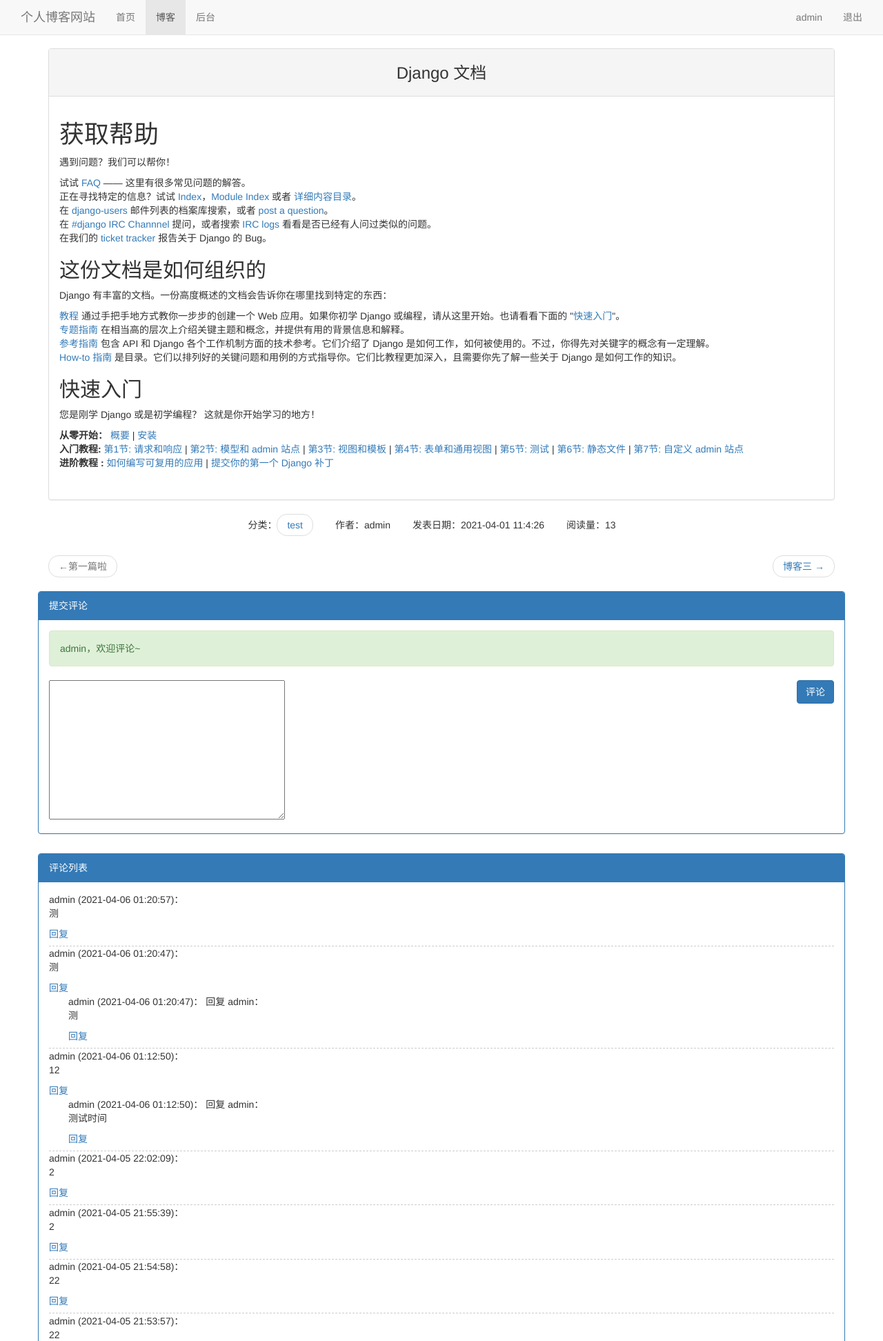
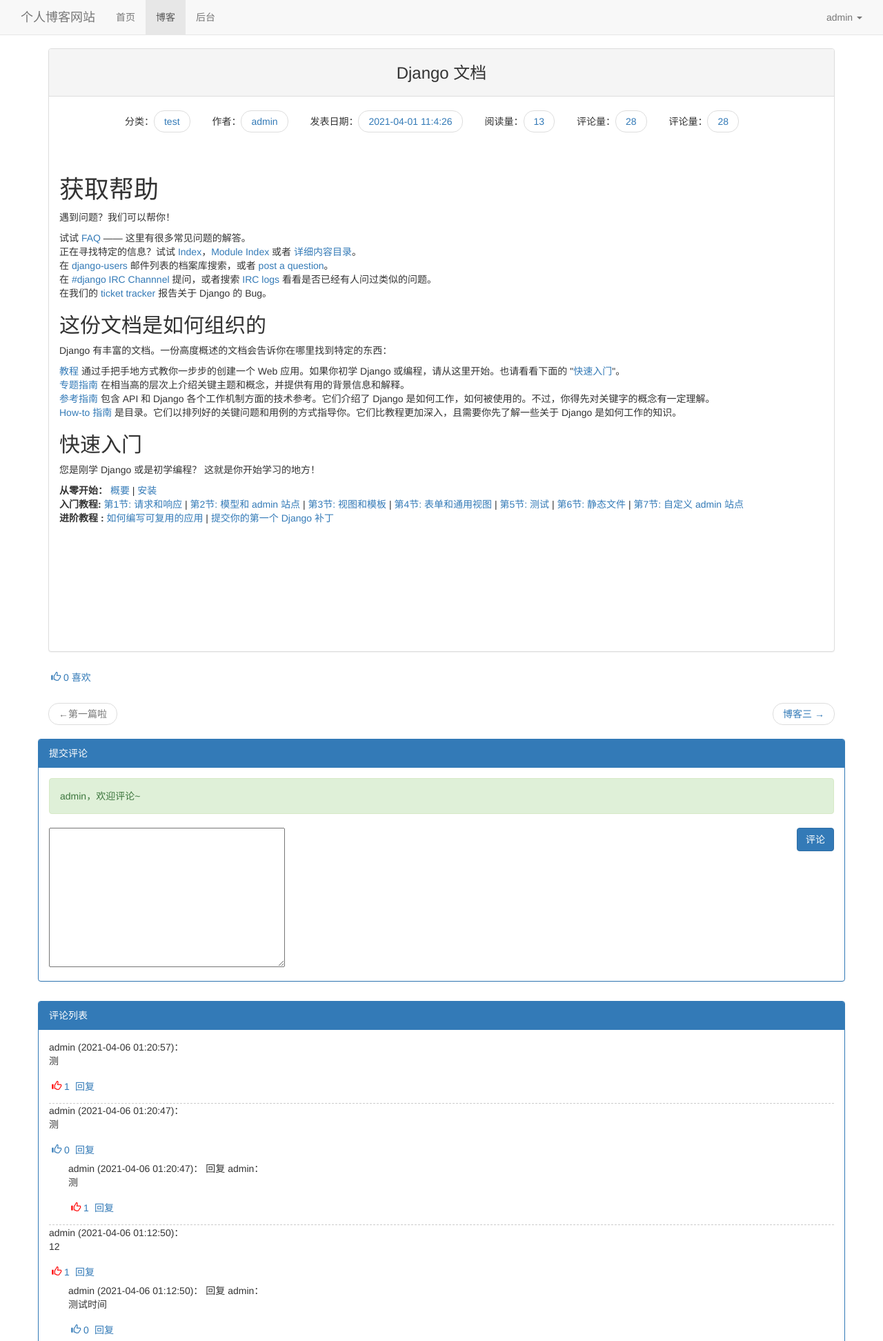
Before and after one commit to DaLongmao2/mysite, a Django app: page /blog/blog_detail/3 in a window 1280 px wide. Shown: the top 1944 px of the page at 69% size. Run offline with Django 3.2, Linux system fonts and the light colour scheme; a user stored in the database is signed in; data comes from the database, SQL or seed files in the repository; both versions use the stored data as it was after the commit; some libraries are stand-ins or nearby versions.

Commit message:
点赞功能完成。解决回复时间，统一的问题！

```diff
--- a/blog/views.py
+++ b/blog/views.py
@@ -1,6 +1,7 @@
 from django.contrib.contenttypes.models import ContentType
 
 from comment.models import Comment
+from mysite.forms import LoginForm
 from read_statistics.utils import read_statistics_once_read
 from django.shortcuts import render, get_object_or_404, redirect
 from blog.models import Blog, BlogType
@@ -102,10 +103,17 @@
     # Blog
     context['blog'] = blog
 
+    # 点赞登录
+    context['login_form'] = LoginForm()
+
     # 返回评论内容
     context['comments'] = comments
     # 返回 CommentForm 实例化表单
     context['comments_form'] = CommentForm(initial={'content_type': blog_content_type.model, 'object_id': blog_pk, 'reply_comment_id': 0})
+
+    # 查询 评论 的 数量
+    # context['comments_count'] = Comment.objects.filter(content_type=blog_content_type, object_id=blog.pk).count()
+    print(Comment.objects.filter(content_type=blog_content_type, object_id=blog.pk).count())
     response = render(request, "blog/blog_detail.html", context)
     # max_age 过期时间 多少秒之后
     # expires 指定时间过期
--- /dev/null
+++ b/comment/templatetags/comment_tages.py
@@ -0,0 +1,12 @@
+from django import template
+from comment.models import Comment
+from django.contrib.contenttypes.models import ContentType
+
+
+register = template.Library()
+
+
+@register.simple_tag
+def get_comment_count(obj):
+    content_type = ContentType.objects.get_for_model(obj)
+    return Comment.objects.filter(content_type=content_type, object_id=obj.pk).count()
--- /dev/null
+++ b/likes/templatetags/likes_tags.py
@@ -0,0 +1,28 @@
+from django import template
+from django.contrib.contenttypes.models import ContentType
+from ..models import LikeCount, LikeRecord
+
+
+register = template.Library()
+
+@register.simple_tag
+def get_like_count(obj):
+    content_type = ContentType.objects.get_for_model(obj)
+    like_count, created = LikeCount.objects.get_or_create(content_type=content_type, object_id=obj.pk)
+    return like_count.liked_num
+
+@register.simple_tag(takes_context=True)
+def get_like_status(context, obj):
+    content_type = ContentType.objects.get_for_model(obj)
+    user = context['user']
+    if not user.is_authenticated:
+        return ''
+    if LikeRecord.objects.filter(content_type=content_type, object_id=obj.pk, user=user).exists():
+        return 'active'
+    else:
+        return ''
+
+@register.simple_tag
+def get_content_type(obj):
+    content_type = ContentType.objects.get_for_model(obj)
+    return content_type.model
--- a/mysite/urls.py
+++ b/mysite/urls.py
@@ -15,6 +15,7 @@
     path('admin/', admin.site.urls),
 
     path('ckeditor/', include('ckeditor_uploader.urls')),
+    path('login_for_medal/', views.login_for_medal, name='login_for_medal'),
     path('blog/', include('blog.urls')),
     path('comment/', include('comment.urls')),
     path('like/', include('likes.urls')),
--- a/read_statistics/models.py
+++ b/read_statistics/models.py
@@ -18,7 +18,7 @@
 
 class ReadNum(models.Model):
     # 指向 ContentType 的模型
-    content_type = models.ForeignKey(ContentType, on_delete=models.DO_NOTHING)
+    content_type = models.ForeignKey(ContentType, on_delete=models.CASCADE)
     # 记录对应模型的 主键
     object_id = models.PositiveIntegerField()
     content_object = GenericForeignKey('content_type', 'object_id')
--- a/static/js/comment.js
+++ b/static/js/comment.js
@@ -1,3 +1,34 @@
+String.prototype.format = function(){
+            var str = this;
+            for (var i = 0; i < arguments.length; i++) {
+                var str = str.replace(new RegExp('\\{' + i + '\\}', 'g'), arguments[i])
+            }
+            return str;
+        }
+        function reply(reply_comment_id){
+            // 设置值
+            $('#reply_comment_id').val(reply_comment_id);
+            var html = $("#comment_" + reply_comment_id).html();
+            $('#reply_content').html(html);
+            $('#reply_content_container').show();
+
+            $('html').animate({scrollTop: $('#comment_form').offset().top - 60}, 300, function(){
+                CKEDITOR.instances['id_text'].focus();
+            });
+        }
+        function numFormat(num){
+            return ('00' + num).substr(-2);
+        }
+        function timeFormat(timestamp){
+            var datetime = new Date(timestamp * 1000);
+            var year = datetime.getFullYear();
+            var month = numFormat(datetime.getMonth() + 1);
+            var day = numFormat(datetime.getDate());
+            var hour = numFormat(datetime.getHours());
+            var minute = numFormat(datetime.getMinutes());
+            var second = numFormat(datetime.getSeconds());
+            return year + '-' + month + '-' + day + ' ' + hour + ':' + minute + ':' + second;
+        }
         $("#comment_form").submit(function(){
             // 判断是否为空
             $("#comment_error").text('');
@@ -20,11 +51,33 @@
                     if(data['status']=="SUCCESS"){
                         if($('#reply_comment_id').val()=='0'){
                             // 插入评论
-                            var comment_html = '<div id="root_' + data['pk'] + '" class="comment"><span>' + data['username'] + '</span><span> (' + data['comment_time'] + ')：</span><div id="comment_' + data['pk'] + '">' + data['text'] + '</div><a href="javascript:reply(' + data['pk'] + ');">回复</a></div>';
+                            var comment_html = '<div id="root_{0}" class="comment">' +
+                                '<span>{1}</span>' +
+                                '<span>({2})：</span>' +
+                                '<div id="comment_{0}">{3}</div>' +
+                                '<div class="like" onclick="likeChange(this, \'{4}\', {0})">' +
+                                    '<span class="glyphicon glyphicon-thumbs-up"></span> ' +
+                                    '<span class="liked-num">0</span>' +
+                                '</div>' +
+                                '<a href="javascript:reply({0});">回复</a>' +
+                                '</div>';
+                            comment_html = comment_html.format(data['pk'], data['username'], timeFormat(data['comment_time']), data['text'], data['content_type']);
                             $("#comment_list").prepend(comment_html);
                         }else{
                             // 插入回复
-                            var reply_html ='<div class="reply"><span>' + data['username'] + '</span><span> (' + data['comment_time'] + ')</span><span> 回复 </span><span>' + data['reply_to'] + '：</span><div id="comment_' + data['pk'] + '">' + data['text'] + '</div><a href="javascript:reply(' + data['pk'] + ');">回复</a></div>';
+                            var reply_html = '<div class="reply">' +
+                                        '<span>{1}</span>' +
+                                        '<span>({2})</span>' +
+                                        '<span>回复</span>' +
+                                        '<span>{3}：</span>' +
+                                        '<div id="comment_{0}">{4}</div>' +
+                                        '<div class="like" onclick="likeChange(this, \'{5}\', {0})">' +
+                                            '<span class="glyphicon glyphicon-thumbs-up\"></span> ' +
+                                            '<span class="liked-num">0</span>' +
+                                        '</div>' +
+                                        '<a href="javascript:reply({0});">回复</a>' +
+                                    '</div>';
+                            reply_html = reply_html.format(data['pk'], data['username'], timeFormat(data['comment_time']), data['reply_to'], data['text'], data['content_type']);
                             $("#root_" + data['root_pk']).append(reply_html);
                         }
 
@@ -33,6 +86,7 @@
                         $('#reply_content_container').hide();
                         $('#reply_comment_id').val('0');
                         $('#no_comment').remove();
+                        $("#comment_error").text('评论成功');
                     }else{
                         // 显示错误信息
                         $("#comment_error").text(data['message']);
@@ -44,10 +98,7 @@
             });
             return false;
         });
-
-function likeChange(obj, content_type, object_id) {
-    console.log(content_type);
-    console.log(object_id);
+        function likeChange(obj, content_type, object_id){
             var is_like = obj.getElementsByClassName('active').length == 0
             $.ajax({
                 url: "/like/like_change",
@@ -58,22 +109,52 @@
                     is_like: is_like
                 },
                 cache: false,
-        success: function (data) {
-            console.log(data);
+                success: function(data){
+                    console.log(data)
+                    if(data['status']=='SUCCESS'){
+                        // 更新点赞状态
+                        var element = $(obj.getElementsByClassName('glyphicon'));
+                        if(is_like){
+                            element.addClass('active');
+                        }else{
+                            element.removeClass('active');
+                        }
+                        // 更新点赞数量
+                        var liked_num = $(obj.getElementsByClassName('liked-num'));
+                        liked_num.text(data['liked_num']);
+                    }else{
+                        if(data['code']==400){
+                            $('#login_modal').modal('show');
+                        }else{
+                            alert(data['message']);
+                        }
+                    }
                 },
-        error: function (xhr) {
+                error: function(xhr){
+                    console.log(xhr)
                 }
+            });
+        }
+        $("#login_medal_form").submit(function(event){
+            event.preventDefault();
+            $.ajax({
+                url: '/login_for_medal/',
+                type: 'POST',
+                data: $(this).serialize(),
+                cache: false,
+                success: function(data){
+                    if(data['status']=='SUCCESS'){
+                        window.location.reload();
+                    }else{
+                        $('#login_medal_tip').text('用户名或密码不正确');
+                    }
+                }
+            });
+        });
+
+        $("#id_username").click(function () {
+            $('#login_medal_tip').text('');
         })
-}
-
-
-function reply(reply_comment_id) {
-    $("#reply_comment_id").val(reply_comment_id);
-    var html = $('#comment_' + reply_comment_id).html()
-    $('#reply_content').html(html);
-    $('#reply_content_container').show()
-
-    $("html").animate({scrollTop: $("#comment_form").offset().top - 60}, 300, function () {
-        CKEDITOR.instances['id_text'].focus()
+        $("#id_password").click(function () {
+            $('#login_medal_tip').text('');
         })
-}
--- a/templates/base.html
+++ b/templates/base.html
@@ -39,16 +39,23 @@
                     </li>
                 </ul>
 
+                <ul class="nav navbar-nav  navbar-right">
+                    {% if user.is_authenticated %}
+                        <li class="dropdown">
+                        <a href="#" class="dropdown-toggle" data-toggle="dropdown" role="button" aria-haspopup="true" aria-expanded="false">{{ request.user.username }} <span class="caret"></span></a>
+{#                            <a href="#" class="dropdown-toggle" data-toggle="dropdown" role="button"> ca<span class="sr-only">(current)</span></a>#}
+                            <ul class="dropdown-menu">
+                                <li><a href="">个人资料</a></li>
+                                <li><a href="">个人资料</a></li>
+                                <li><a href="{% url 'logout' %}?next_to={{ request.get_full_path }}">退出</a></li>
 
-            <ul class="nav navbar-nav  navbar-right">
-                {% if user.is_authenticated %}
-                    <li class=""><a href="#">{{ request.user.username }}<span class="sr-only">(current)</span></a></li>
-                    <li class=""><a href="{% url 'logout' %}?next_to={{ request.get_full_path }}">退出<span class="sr-only">(current)</span></a></li>
-                {% else%}
-                    <li class=""><a href="{% url 'login' %}">登录 <span class="sr-only">(current)</span></a></li>
-                    <li class=""><a href="{% url 'register' %}">注册<span class="sr-only">(current)</span></a></li>
-                {% endif %}
-            </ul>
+                            </ul>
+                        </li>
+                    {% else%}
+                        <li><a href="{% url 'login' %}">登录 <span class="sr-only">(current)</span></a></li>
+                        <li><a href="{% url 'register' %}">注册<span class="sr-only">(current)</span></a></li>
+                    {% endif %}
+                </ul>
 
 
            </div>
--- a/templates/blog/blog_detail.html
+++ b/templates/blog/blog_detail.html
@@ -1,4 +1,6 @@
 {% extends 'blog/blog_list.html' %}
+{% load comment_tages %}
+{% load likes_tags %}
 {% block title %}{{ blog.title }}{% endblock %}
 
 {% block head %}
@@ -15,28 +17,28 @@
                     <div class="panel-heading">
                         <h3 align="center" style="margin-top: 0.5em">{{ blog.title }}</h3>
                     </div>
-                    <div class="panel-body">
+                    <div style="margin: 1em auto;">
+                        <ul class="blog-info-description pager">
+                            <li>分类：<a href="{% url "blog_with_type" blog.blog_type.pk %}">{{ blog.blog_type }}</a></li>
+                            <li>作者：<a href="">{{ blog.author }}</a></li>
+                            <li>发表日期：<a href="">{{ blog.create_time | date:"Y-m-d H:n:s" }}</a></li>
+                            <li>阅读量：<a href="">{{ blog.get_read_num }}</a></li>
+                            <li>评论量：<a href="">{% get_comment_count blog %}</a></li>
+                            <li>评论量：<a href="">{% get_comment_count blog %}</a></li>
+                        </ul>
+                    </div>
+                    <div class="panel-body" style="margin-bottom: 10em">
                         <div class="blog-content">{{ blog.content|safe }}</div>
                     </div>
                 </div>
 
-
-                {#                <h3>{{ blog.title }}</h3>#}
-
-                {#                <div class="blog-content">{{ blog.content|safe }}</div>#}
-                {#                <div class="like active">#}
-                {#                    <span class="glyphicon glyphicon-thumbs-up"#}
-                {#                          onclick="likeChange(this, 'blog', {{ blog.pk }})"></span>#}
-                {#                    <span class="like-num">0</span> 喜欢#}
-                {#                </div>#}
+                <div class="like" onclick="likeChange(this, '{% get_content_type blog %}', {{ blog.pk }})">
+                    <span class="glyphicon glyphicon-thumbs-up {% get_like_status blog %}"></span>
+                    <span class="liked-num">{% get_like_count blog %}</span>
+                    <span>喜欢</span>
+                </div>
 
                 <ul class="pager">
-                                <ul class="blog-info-description">
-                                    <li>分类：<a href="{% url "blog_with_type" blog.blog_type.pk %}">{{ blog.blog_type }}</a></li>
-                                    <li>作者：{{ blog.author }}</li>
-                                    <li>发表日期：{{ blog.create_time | date:"Y-m-d H:n:s" }}</li>
-                                    <li>阅读量：{{ blog.get_read_num }}</li>
-                                </ul>
                     {% if previous_blog %}
                         <li class="previous"><a href="{% url 'blog_detail' previous_blog.pk %}"><span
                                 aria-hidden="true">&larr;</span>{{ previous_blog.title }} </a></li>
@@ -98,6 +100,10 @@
                                         <div id="comment_{{ comment.pk }}">
                                             {{ comment.text|safe }}
                                         </div>
+                                    <div class="like" onclick="likeChange(this, '{% get_content_type comment %}', {{ comment.pk }})">
+                                    <span class="glyphicon glyphicon-thumbs-up {% get_like_status comment %}"></span>
+                                    <span class="liked-num">{% get_like_count comment %}</span>
+                                </div>
 
                                         <a href="javascript:reply({{ comment.pk }})">回复</a>
                                         {% for reply in comment.root_comment.all %}
@@ -109,6 +115,11 @@
                                                 <div id="comment_{{ reply.pk }}">
                                                     {{ reply.text|safe }}
                                                 </div>
+
+                                        <div class="like" onclick="likeChange(this, '{% get_content_type reply %}', {{ reply.pk }})">
+                                            <span class="glyphicon glyphicon-thumbs-up {% get_like_status reply %}"></span>
+                                            <span class="liked-num">{% get_like_count reply %}</span>
+                                        </div>
                                                 <a href="javascript:reply({{ reply.pk }})">回复</a>
                                                 {#                                        {{ reply.user.username }}#}
                                             </div>
@@ -123,6 +134,32 @@
                 </div>
             </div>
         </div>
+        <div class="modal fade" id="login_modal" tabindex="-1" role="dialog">
+            <div class="modal-dialog modal-sm" role="document">
+                <div class="modal-content">
+                    <form id="login_medal_form" action="{% url 'login_for_medal' %}" method="POST">
+                        <div class="modal-header">
+                            <button type="button" class="close" data-dismiss="modal" aria-label="Close"><span aria-hidden="true">&times;</span></button>
+                            <h4 class="modal-title">登录</h4>
+                        </div>
+
+                        <div class="modal-body">
+                            {% csrf_token %}
+                            {% for field in login_form %}
+                                <label for="{{ field.id_for_label }}">{{ field.label }}</label>
+                                {{ field }}
+                            {% endfor %}
+                            <span id="login_medal_tip" class="text-danger"></span>
+                        </div>
+
+                        <div class="modal-footer">
+                            <button type="submit" class="btn btn-primary">登录</button>
+                            <button type="button" class="btn btn-default" data-dismiss="modal">关闭</button>
+                        </div>
+                    </form>
+                </div>
+            </div>
+        </div>
     </div>
 {% endblock %}
 
--- a/templates/blog/blog_list.html
+++ b/templates/blog/blog_list.html
@@ -2,6 +2,8 @@
 {% block title %}我的网站{% endblock %}
 {% block nav_blog_active %}active{% endblock %}
 {% load static %}
+{% load comment_tages %}
+
 
 {% block head %}
     <link rel="stylesheet" href="{% static 'css/blog.css' %}">
@@ -41,6 +43,9 @@
 
                                         <span>阅读量:</span>
                                         <span class="text_right">{{ blog.get_read_num }}</span>
+
+                                        <span>评论量:</span>
+                                        <span class="text_right">{% get_comment_count blog %}</span>
                                     </p>
                                 </div>
                             </div>
```
Also changed, not shown: comment/views.py (+7 -9 lines), likes/models.py (+4 -6 lines), likes/views.py (+22 -19 lines), mysite/views.py (+13 -0 lines), comment/templatetags/__init__.py (added), db.sqlite3, likes/templatetags/__init__.py (added). Lines whose indentation alone changed are shown as unchanged.
